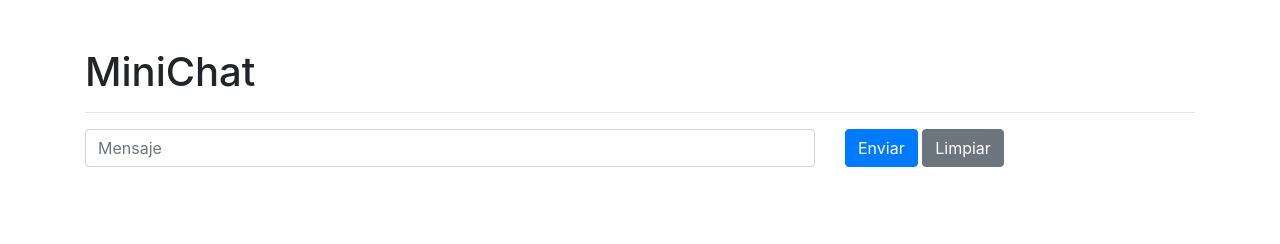
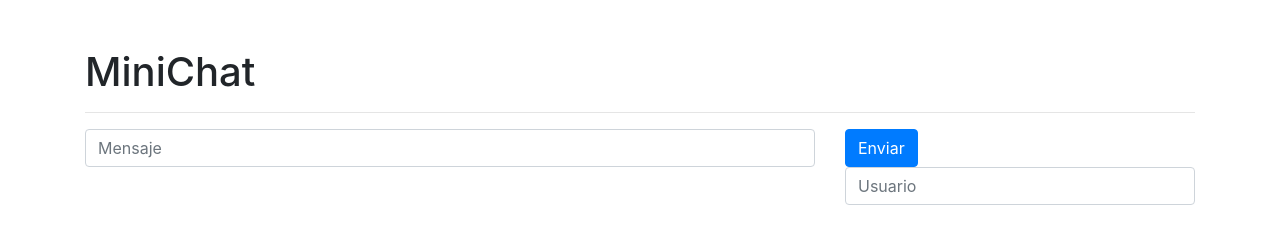
Before and after one commit to patchamama/devtalles-react-socket, a website: page 01-socket-server-react-3.0.1/public/index.html in a window 1280 px wide. Drawn offline with nearby package versions, Linux system fonts and the light colour scheme; no server answers.

Commit message:
refactoring of client form to add username

```diff
--- a/01-socket-server-react-3.0.1/public/index.html
+++ b/01-socket-server-react-3.0.1/public/index.html
@@ -31,9 +31,13 @@
             <button type="submit" class="btn btn-primary" id="btnEnviar">
               Enviar
             </button>
-            <button type="button" class="btn btn-secondary" id="btnLimpiar">
-              Limpiar
-            </button>
+            <input
+              type="text"
+              class="form-control"
+              id="txtUsuario"
+              value=""
+              placeholder="Usuario"
+            />
           </div>
         </div>
       </form>
@@ -61,6 +65,7 @@
         const mensajes = document.querySelector('#misMensajes')
         const txtMensaje = document.querySelector('#txtMensaje')
         const btnLimpiar = document.querySelector('#btnLimpiar')
+        const txtUsuario = document.querySelector('#txtUsuario')
 
         formulario.addEventListener('submit', (e) => {
           e.preventDefault()
@@ -74,7 +79,7 @@
           // Enviar el mensaje al servidor
           socket.emit('mensaje-to-server', {
             texto: nuevoMensaje,
-            nombre: 'Mandy',
+            nombre: txtUsuario.value || 'Sin Nombre',
           })
         })
 
```
